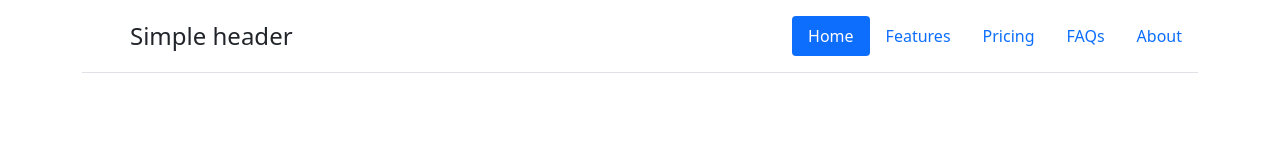
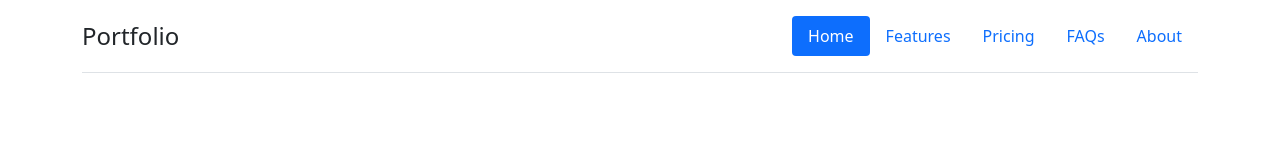
Before and after one commit to Varshneyhars/Portfolio, a plain HTML site: page index.html in a window 1280 px wide. Drawn offline with nearby package versions, Linux system fonts and the light colour scheme.

Commit message:
Update index.html

```diff
--- a/index.html
+++ b/index.html
@@ -11,8 +11,8 @@
     <div class="container">
         <header class="d-flex flex-wrap justify-content-center py-3 mb-4 border-bottom">
           <a href="/" class="d-flex align-items-center mb-3 mb-md-0 me-md-auto text-dark text-decoration-none">
-            <svg class="bi me-2" width="40" height="32"><use xlink:href="#bootstrap"/></svg>
-            <span class="fs-4">Simple header</span>
+
+            <span class="fs-4">Portfolio</span>
           </a>
 
           <ul class="nav nav-pills">
```
